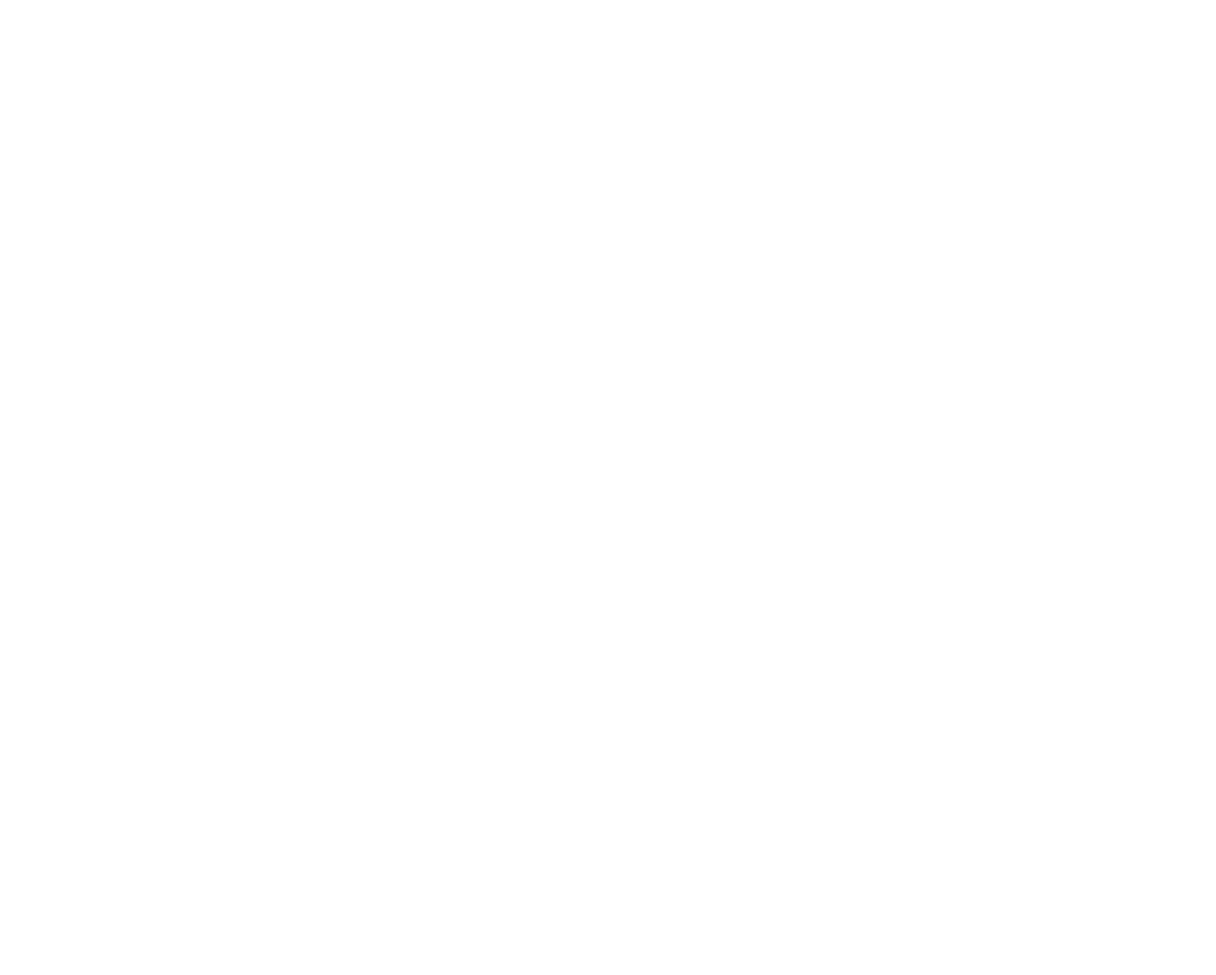
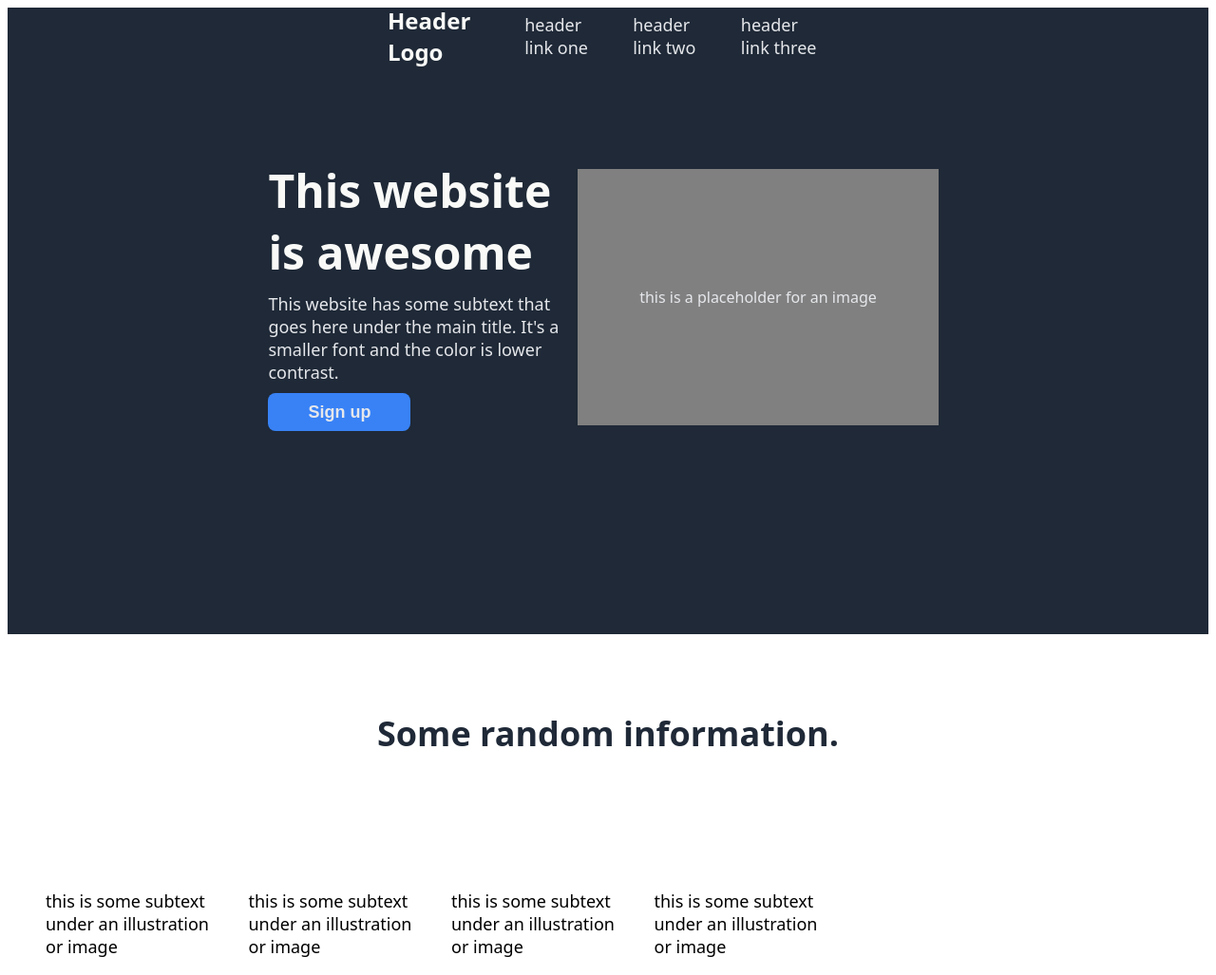
Before and after one commit to griffjbudde/landing-page, a plain HTML site: page index.html in a window 1280 px wide. Shown: the whole page at 95% size. Before the commit the page ends 800 px from the top, so only its background shows below. Drawn offline with Linux system fonts and the light colour scheme.

Commit message:
Add content and styling
Add header and intro section to index.html and stylizing intro
style.css. Add early stage of information section.

```diff
--- a/index.html
+++ b/index.html
@@ -7,6 +7,42 @@
     <link rel="stylesheet" href="style.css">
 </head>
 <body>
+    <header>
+        <div>Header Logo</div>
+        <ul>
+            <li><a href="#">header link one</a></li>
+            <li><a href="#">header link two</a></li>
+            <li><a href="#">header link three</a></li>
+        </ul>
+    </header>
+    <div class="intro">
+        <div class="intro-info">
+            <div class="title">This website is awesome</div>
+            <div class="intro-text">This website has some subtext that goes here under the main title. It's a smaller font and the color is lower contrast.</div>
+            <button>Sign up</button>
+        </div>
+        <div class="placeholder">this is a placeholder for an image</div>
+    </div>
+    <div class="information">
+        <div class="info-title">Some random information.</div>
+        <ul class="subtext-list">
+            <li>
+                <div class="box"></div>
+                <div class="subtext">this is some subtext under an illustration or image</div>
+            </li>
+            <li>
+                <div class="box"></div>
+                <div class="subtext">this is some subtext under an illustration or image</div>
+            </li>
+            <li>
+                <div class="box"></div>
+                <div class="subtext">this is some subtext under an illustration or image</div>
+            </li>
+            <li>
+                <div class="box"></div>
+                <div class="subtext">this is some subtext under an illustration or image</div>
+            </li>
+        </ul>
 
 </body>
 </html>
--- a/style.css
+++ b/style.css
@@ -0,0 +1,102 @@
+body {
+    font-family: system-ui, -apple-system, BlinkMacSystemFont, 'Segoe UI', Roboto, Oxygen, Ubuntu, Cantarell, 'Open Sans', 'Helvetica Neue', sans-serif;
+}
+
+header {
+    display: flex;
+    height: 60px;
+    background-color: #1F2937;
+    align-content: center;
+    justify-content: space-evenly;
+}
+
+ul {
+    display: flex;
+    align-items: center;
+    margin-left: auto;
+    list-style: none;
+    gap: 30px;
+    font-size: 18px;
+    margin-right: 400px;
+}
+
+a {
+    color: #E5E7EB;
+    text-decoration: none;
+}
+
+header div {
+    font-size: 24px;
+    color: #F9FAF8;
+    display: flex;
+    align-items: center;
+    font-weight: 700;
+    margin-left: 400px;
+}
+
+.intro {
+    height: 500px;
+    background-color: #1F2937;
+    padding-top: 100px;
+    display: flex;
+    justify-content: center;
+}
+
+.title {
+    font-size: 48px;
+    font-weight: 900;
+    color: #F9FAF8;
+}
+.intro-text {
+    font-size: 18px;
+    color: #E5E7EB;
+    margin: 10px 0px;
+}
+
+button {
+    background-color: #3882F6;
+    color: #E5E7EB;
+    font-weight: bold;
+    font-size: 18px;
+    width: 150px;
+    height: 40px;
+    border: none;
+    border-radius: 8px;
+}
+.intro-info {
+    max-width: 25%;
+}
+
+.placeholder {
+    background-color: gray;
+    color: #E5E7EB;
+    justify-content: center;
+    align-content: center;
+    height: 270px;
+    width: 30%;
+    text-align: center;
+    margin: 10px;
+}
+
+.info-title {
+    display: flex;
+    justify-content: center;
+    font-size: 36px;
+    color: #1F2937;
+    font-weight: 900;
+    margin: 80px;
+}
+
+.box {
+    height: 60px;
+    width: 60px;
+    border-color: #3882F6;
+    border-radius: 4px;
+    border-width: 10px;
+}
+
+.subtext-list {
+    display: flex;
+    justify-content: space-around;
+    align-items: center;
+}
```
